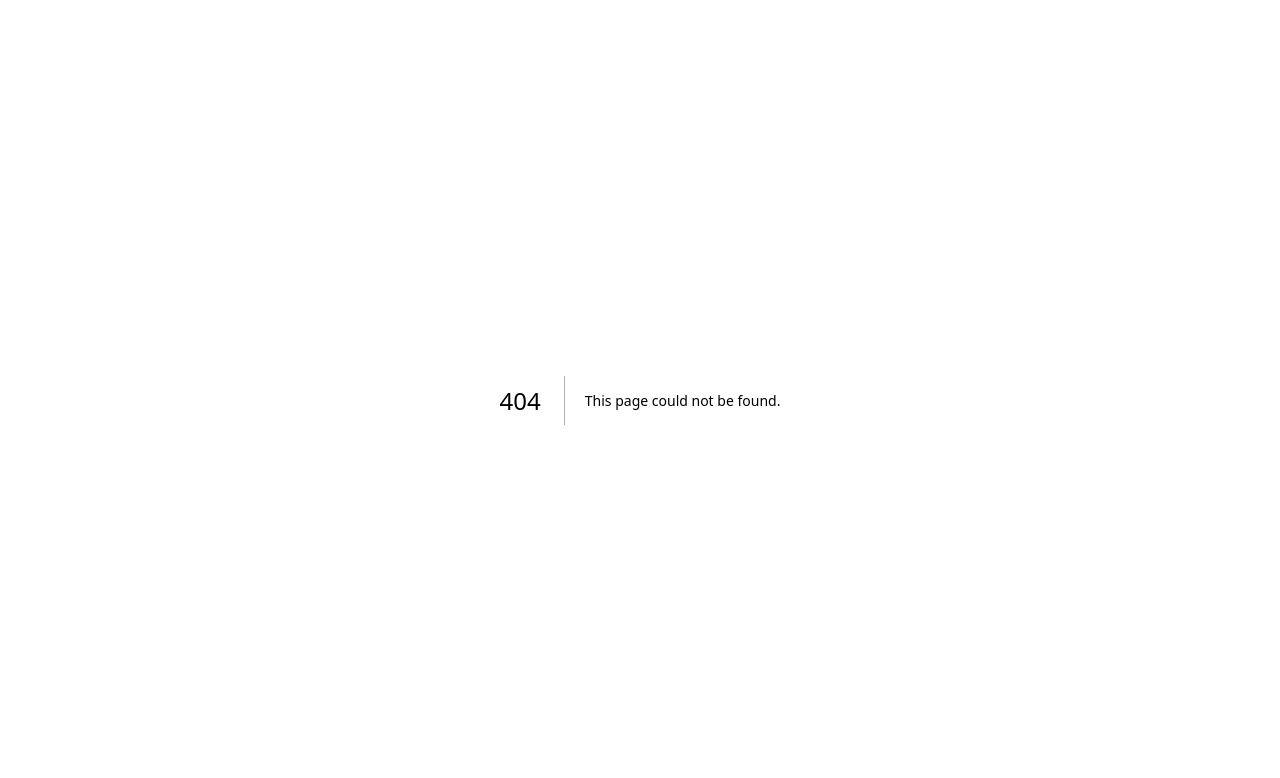
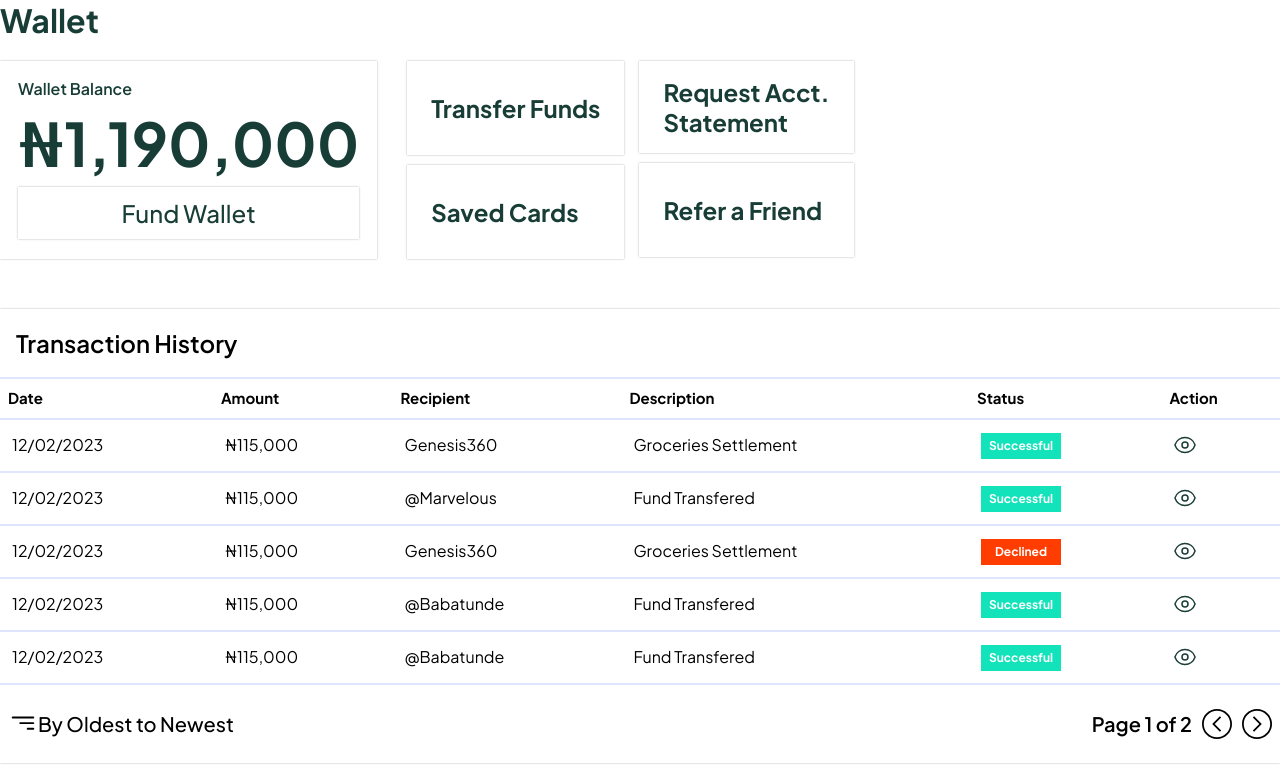
Before and after one commit to wallflower-vy/Genesis360, a Next.js app: page /Wallet in a window 1280 px wide. Before the commit this address had no page. Shown: the top 778 px of the page. Built offline with nearby package versions, Linux system fonts and the light colour scheme.

Commit message:
Wallet Component added

```diff
--- /dev/null
+++ b/pages/Wallet.tsx
@@ -0,0 +1,165 @@
+import React from "react";
+import { IoWalletOutline } from "react-icons/io5";
+import Image from "next/image";
+import showPass from "../public/svg/show.svg";
+import { TfiArrowCircleRight} from "react-icons/tfi";
+import { TfiArrowCircleLeft} from "react-icons/tfi";
+import { BsFilterRight} from "react-icons/bs";
+
+const Wallet = () => {
+  return (
+    <>
+      <h2 className="text-[32px] leading-[40px] font-bold text-green">
+        Wallet
+      </h2>
+
+      <div className="flex text-green mt-[21px] space-x-[30px]">
+        <div className="shadow-[0px_0px_2px_0px_#0000004D] border-2 border-[#FFFFFF]  text-green py-4 px-4 ">
+          <h2 className="text-[16px] font-semibold leading-[20px]">
+            Wallet Balance
+          </h2>
+          <p className="text-[60px] font-bold leading-[88px]">₦1,190,000</p>
+          <p className=" py-2 shadow-[0px_0px_2px_0px_#0000004D]  flex text-[24px] font-medium items-center justify-center ">
+            Fund Wallet
+          </p>
+        </div>
+
+        <div className=" flex space-x-[15px] ">
+          <div className="space-y-[10px]">
+            <div className="shadow-[0px_0px_2px_0px_#0000004D] border-[#FFFFFF] text-green py-8 px-6 ">
+              <p className="font-bold  flex text-[24px] leading-[30px] ">
+                Transfer Funds
+              </p>
+            </div>
+            <div className="shadow-[0px_0px_2px_0px_#0000004D] border-[#FFFFFF] text-green py-8 px-6 ">
+              <p className="font-bold  flex text-[24px] leading-[30px] ">
+                Saved Cards
+              </p>
+            </div>
+          </div>
+          <div className="space-y-[10px]">
+            <div className="shadow-[0px_0px_2px_0px_#0000004D] border-[#FFFFFF] text-green py-4 px-6">
+              <p className="font-bold  flex text-[24px] leading-[30px] ">
+                Request Acct. <br></br>Statement
+              </p>
+            </div>
+            <div className="shadow-[0px_0px_2px_0px_#0000004D] border-[#FFFFFF] py-8 px-6 ">
+              <p className="font-bold  flex text-[24px] leading-[30px] ">
+                Refer a Friend
+              </p>
+            </div>
+          </div>
+        </div>
+      </div>
+
+      <div className="mt-[50px]  shadow-[0px_0px_2px_0px_#0000004D] ">
+        <h2 className="text-[24px] font-semibold p-4">Transaction History</h2>
+        <table className="w-full">
+          <thead className="">
+            <tr className="text-left text-[15px] font-semibold border-[#DFE5FF] border-y-2  ">
+              <th className="p-2">Date</th>
+              <th className="p-2">Amount</th>
+              <th className="p-2">Recipient</th>
+              <th className="p-2">Description</th>
+              <th className="p-2">Status</th>
+              <th className="p-2">Action</th>
+            </tr>
+          </thead>
+          <tbody>
+            <tr className="  border-[#DFE5FF] border-y-2">
+              <td className="p-3">12/02/2023</td>
+              <td className="p-3">₦115,000</td>
+              <td className="p-3">Genesis360</td>
+              <td className="p-3">Groceries Settlement</td>
+              <td className="p-3">
+                <button className="text-[#fff] px-2 py-1 font-bold text-center bg-[#12E3BB] text-[12px]">
+                  Successful
+                </button>
+              </td>
+              <td className="p-3">
+                <Image src={showPass} alt="" />
+              </td>
+            </tr>
+
+            <tr className="border-[#DFE5FF] border-y-2">
+              <td className="p-3">12/02/2023</td>
+              <td className="p-3">₦115,000</td>
+              <td className="p-3">@Marvelous</td>
+              <td className="p-3">Fund Transfered</td>
+              <td className="p-3">
+                <button className="text-[#fff] px-2 py-1 font-bold text-center bg-[#12E3BB] text-[12px]">
+                  Successful
+                </button>
+              </td>
+              <td className="p-3">
+                <Image src={showPass} alt="" />
+              </td>
+            </tr>
+
+            <tr className="text-left border-[#DFE5FF] border-y-2">
+              <td className="p-3">12/02/2023</td>
+              <td className="p-3">₦115,000</td>
+              <td className="p-3">Genesis360</td>
+              <td className="p-3">Groceries Settlement</td>
+              <td className="p-3">
+                <button className="text-[#fff] px-[14px] py-1 font-bold text-center bg-[#FF3D00] text-[12px]">
+                  Declined
+                </button>
+              </td>
+              <td className="p-3">
+                <Image src={showPass} alt="" />
+              </td>
+            </tr>
+
+            <tr className="text-left border-[#DFE5FF] border-y-2 ">
+              <td className="p-3">12/02/2023</td>
+              <td className="p-3">₦115,000</td>
+              <td className="p-3">@Babatunde</td>
+              <td className="p-3">Fund Transfered</td>
+              <td className="p-3">
+                <button className="text-[#fff] px-2 py-1 font-bold text-center bg-[#12E3BB] text-[12px]">
+                  Successful
+                </button>
+              </td>
+              <td className="p-3">
+                <Image src={showPass} alt="" />
+              </td>
+            </tr>
+
+            <tr className="text-left ">
+              <td className="p-3">12/02/2023</td>
+              <td className="p-3">₦115,000</td>
+              <td className="p-3">@Babatunde</td>
+              <td className="p-3">Fund Transfered</td>
+              <td className="p-3">
+                <button className="text-[#fff] px-2 py-1 font-bold text-center bg-[#12E3BB] text-[12px]">
+                  Successful
+                </button>
+              </td>
+              <td className="p-3">
+                <Image src={showPass} alt="" />
+              </td>
+            </tr>
+
+          </tbody>
+        </table>
+
+        <div className="text-left   border-[#DFE5FF] border-t-2 px-2 py-6 justify-between flex">
+            <div>
+                <p className="text-[20px] font-medium flex items-center"><BsFilterRight style={{fontSize: '30px'}} />By Oldest to Newest</p>
+            </div>
+            <div className="flex items-center space-x-[10px]">
+                <p className="text-[20px] font-semibold leading-[20px]">Page 1 of 2</p>
+
+                <div className="flex gap-x-[10px]">
+                    <TfiArrowCircleLeft  style={{fontSize: '30px'}} />
+                    <TfiArrowCircleRight  style={{fontSize: '30px'}}/>
+                </div>
+            </div>
+        </div>
+      </div>
+    </>
+  );
+};
+
+export default Wallet;
```
Also changed, not shown: Components/Dashboard/Dashboard.tsx (+5 -3 lines), public/assets/Rectangle 353 (1).png (added), public/assets/Rectangle 354.png (added).
